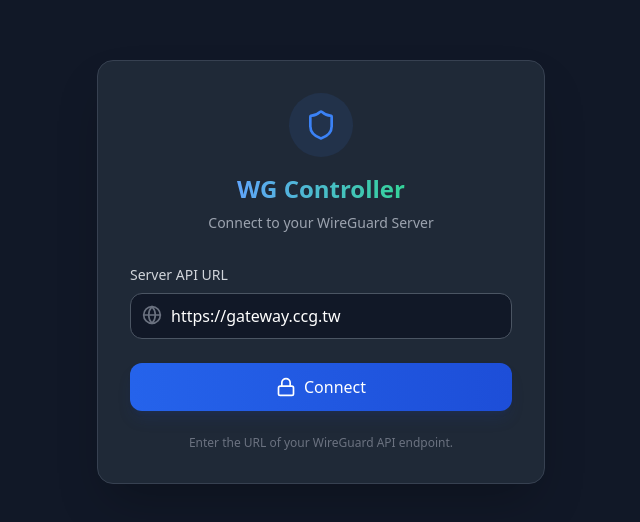
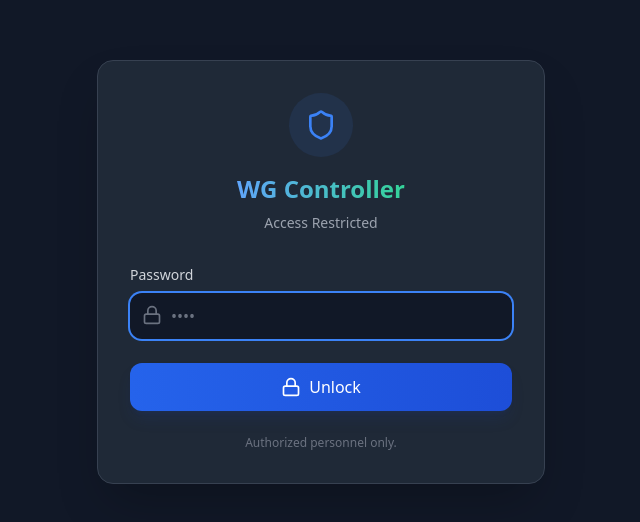
Before and after one commit to gptgemini168-cpu/Wireguard-Controller, a React (Vite) app: page / in a window 1280 px wide. Shown: the part 128-650 px from the top of the page, without its empty margins (319-959 px from the left). Built offline with nearby package versions, Linux system fonts and the light colour scheme.

Commit message:
feat: Implement password-based login
Replaces the URL verification logic with a password-based authentication system. Users now need to enter a password to access the WireGuard dashboard.

```diff
--- a/App.tsx
+++ b/App.tsx
@@ -1,33 +1,33 @@
 import React, { useState } from 'react';
-import { Settings, Shield, Lock, Globe, Loader2, AlertCircle } from 'lucide-react';
+import { Settings, Shield, Lock, Loader2, AlertCircle } from 'lucide-react';
 import WireGuardControl from './components/WireGuardControl';
-import { WireGuardService } from './services/wgApi';
 
 const App: React.FC = () => {
   const [baseUrl, setBaseUrl] = useState<string>('https://gateway.ccg.tw');
-  const [isVerified, setIsVerified] = useState(false);
+  const [password, setPassword] = useState('');
+  const [isLoggedIn, setIsLoggedIn] = useState(false);
   const [verifying, setVerifying] = useState(false);
-  const [connectError, setConnectError] = useState<string | null>(null);
+  const [loginError, setLoginError] = useState<string | null>(null);
   const [isSettingsOpen, setIsSettingsOpen] = useState(false);
 
-  const handleConnect = async (e: React.FormEvent) => {
+  const handleLogin = (e: React.FormEvent) => {
     e.preventDefault();
     setVerifying(true);
-    setConnectError(null);
+    setLoginError(null);
 
-    try {
-      const service = new WireGuardService(baseUrl);
-      // Attempt to fetch status to verify connection
-      await service.getStatus();
-      setIsVerified(true);
-    } catch (err: any) {
-      setConnectError('Connection failed. Please check the URL and try again.');
-    } finally {
+    // Simulate a brief delay for a better UX feel
+    setTimeout(() => {
+      if (password === '8899') {
+        setIsLoggedIn(true);
+        setLoginError(null);
+      } else {
+        setLoginError('Incorrect password. Please try again.');
+      }
       setVerifying(false);
-    }
+    }, 500);
   };
 
-  if (!isVerified) {
+  if (!isLoggedIn) {
     return (
       <div className="min-h-screen bg-gray-900 text-gray-100 font-sans flex items-center justify-center p-4 selection:bg-blue-500 selection:text-white">
         <div className="max-w-md w-full bg-gray-800 border border-gray-700 rounded-2xl shadow-2xl p-8 animate-in fade-in zoom-in-95 duration-300">
@@ -38,31 +38,32 @@ const App: React.FC = () => {
             <h1 className="text-2xl font-bold bg-clip-text text-transparent bg-gradient-to-r from-blue-400 to-emerald-400">
               WG Controller
             </h1>
-            <p className="text-gray-400 text-sm mt-2">Connect to your WireGuard Server</p>
+            <p className="text-gray-400 text-sm mt-2">Access Restricted</p>
           </div>
 
-          <form onSubmit={handleConnect} className="space-y-6">
+          <form onSubmit={handleLogin} className="space-y-6">
             <div>
               <label className="block text-sm font-medium text-gray-300 mb-2">
-                Server API URL
+                Password
               </label>
               <div className="relative">
-                <Globe className="absolute left-3 top-3 w-5 h-5 text-gray-500" />
+                <Lock className="absolute left-3 top-3 w-5 h-5 text-gray-500" />
                 <input
-                  type="text"
-                  value={baseUrl}
-                  onChange={(e) => setBaseUrl(e.target.value)}
-                  className="w-full bg-gray-900 border border-gray-600 rounded-xl py-2.5 pl-10 pr-4 text-white placeholder-gray-500 focus:ring-2 focus:ring-blue-500 focus:border-transparent outline-none transition-all"
-                  placeholder="https://gateway.ccg.tw"
+                  type="password"
+                  value={password}
+                  onChange={(e) => setPassword(e.target.value)}
+                  className={`w-full bg-gray-900 border ${loginError ? 'border-red-500' : 'border-gray-600'} rounded-xl py-2.5 pl-10 pr-4 text-white placeholder-gray-500 focus:ring-2 focus:ring-blue-500 focus:border-transparent outline-none transition-all`}
+                  placeholder="••••"
                   required
+                  autoFocus
                 />
               </div>
             </div>
 
-            {connectError && (
-              <div className="bg-red-900/30 border border-red-500/50 rounded-lg p-3 flex items-start space-x-3">
+            {loginError && (
+              <div className="bg-red-900/30 border border-red-500/50 rounded-lg p-3 flex items-start space-x-3 animate-in fade-in slide-in-from-top-1">
                 <AlertCircle className="w-5 h-5 text-red-400 flex-shrink-0 mt-0.5" />
-                <span className="text-sm text-red-200">{connectError}</span>
+                <span className="text-sm text-red-200">{loginError}</span>
               </div>
             )}
 
@@ -74,19 +75,19 @@ const App: React.FC = () => {
               {verifying ? (
                 <>
                   <Loader2 className="w-5 h-5 animate-spin" />
-                  <span>Connecting...</span>
+                  <span>Verifying...</span>
                 </>
               ) : (
                 <>
                   <Lock className="w-5 h-5" />
-                  <span>Connect</span>
+                  <span>Unlock</span>
                 </>
               )}
             </button>
           </form>
 
            <div className="mt-6 text-center text-xs text-gray-500">
-             Enter the URL of your WireGuard API endpoint.
+             Authorized personnel only.
            </div>
         </div>
       </div>
@@ -109,6 +110,7 @@ const App: React.FC = () => {
             <button
               onClick={() => setIsSettingsOpen(!isSettingsOpen)}
               className="p-2 text-gray-400 hover:text-white hover:bg-gray-700 rounded-full transition-colors"
+              title="API Settings"
             >
               <Settings className="w-6 h-6" />
             </button>
@@ -117,7 +119,7 @@ const App: React.FC = () => {
 
         {/* Settings Dropdown */}
         {isSettingsOpen && (
-          <div className="absolute top-16 right-4 w-72 bg-gray-800 border border-gray-700 rounded-lg shadow-xl p-4 animate-in fade-in slide-in-from-top-2">
+          <div className="absolute top-16 right-4 w-72 bg-gray-800 border border-gray-700 rounded-lg shadow-xl p-4 animate-in fade-in slide-in-from-top-2 z-50">
             <label className="block text-sm font-medium text-gray-300 mb-2">
               WireGuard API Base URL
             </label>
@@ -129,7 +131,7 @@ const App: React.FC = () => {
               placeholder="https://gateway.ccg.tw"
             />
             <p className="text-xs text-gray-500 mt-2">
-              Ensure the server allows CORS if running on a different origin.
+              Endpoint for WireGuard service control.
             </p>
           </div>
         )}
```
